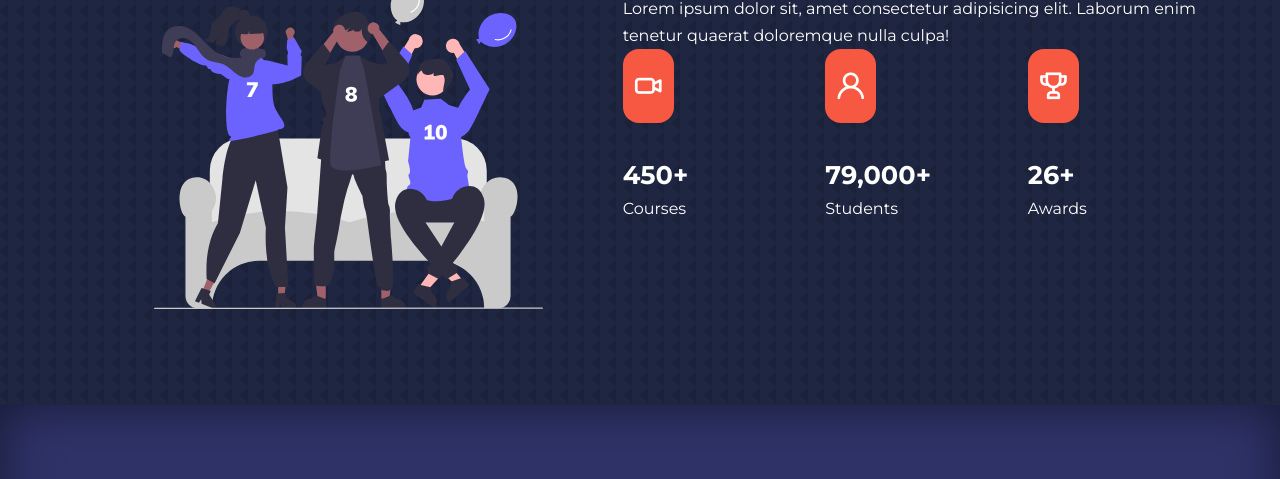
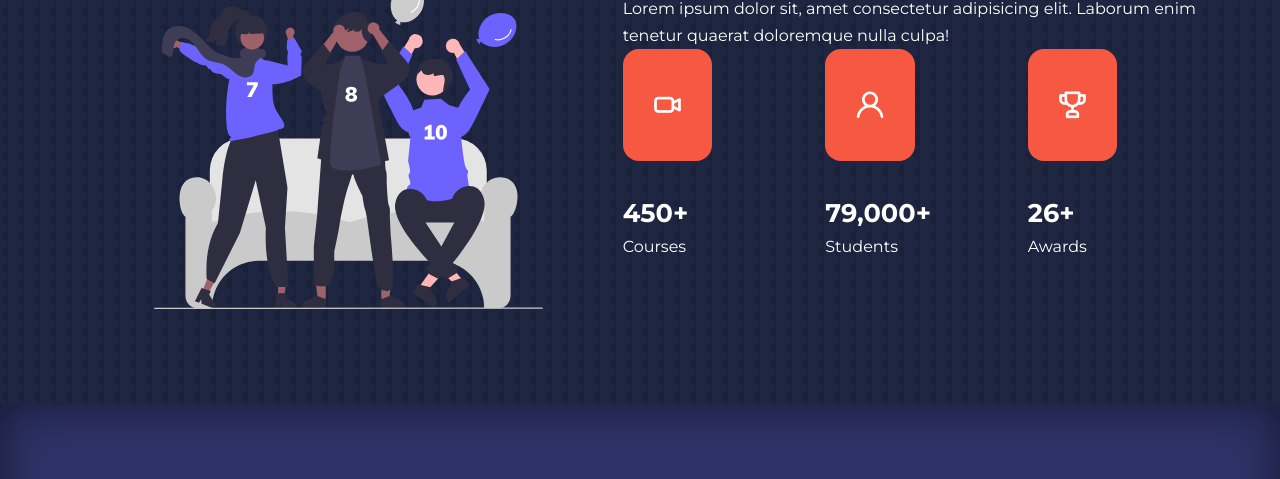
Before and after one commit to DavidDaoQ/Do-an-web-tinh-1, a plain HTML site: page about.html in a window 1280 px wide. Shown: the part 189-668 px from the top of the page. Drawn offline with nearby package versions, Linux system fonts and the light colour scheme.

Commit message:
do-an-tinh

```diff
--- a/css/about.css
+++ b/css/about.css
@@ -35,7 +35,7 @@
 
 .achievement__icon {
   background: var(--color-danger);
-  padding: 0.6rem;
+  padding: 1.8rem;
   border-radius: 1rem;
   display: inline-block;
   margin-bottom: 2rem;
```
